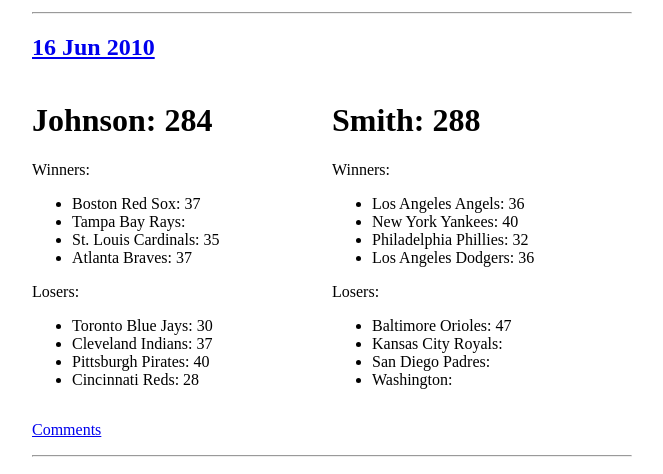
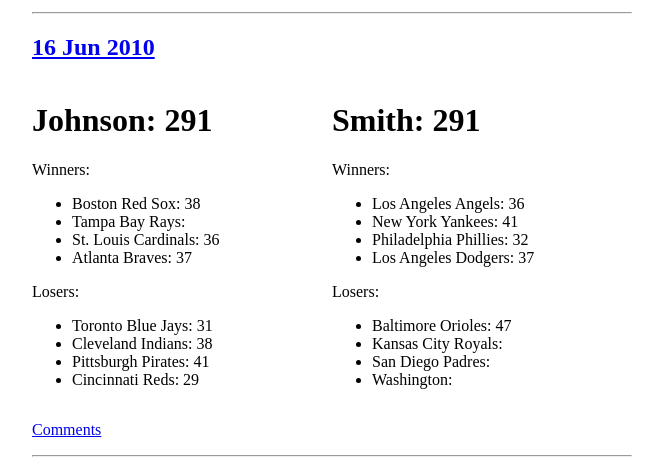
Before and after one commit to travisj/thebet, a Jekyll site: the page built from index.html, in a window 1280 px wide and 900 px high. Shown: the part 247-721 px from the top of the window, without its empty margins (308-971 px from the left). Built offline with Jekyll 4.4.1, drawn with Linux system fonts in a browser that asks for light colours; nearby versions of some CDN libraries; Markdown is read by kramdown in place of the engine named in the settings; the list of posts is cut into pages by our own code; comment, search, counter and statistics services are not loaded.

Commit message:
adding todays results

```diff
--- a/_posts/2010-06-16-Results.markdown
+++ b/_posts/2010-06-16-Results.markdown
@@ -1,21 +1,21 @@
 ---
 layout: post
-johnson: 284
-smith: 288
-tor: 30
-cle: 37
-bos: 37
-tb: 40
-pit: 40
-cin: 28
-stl: 35
+johnson: 291
+smith: 291
+tor: 31
+cle: 38
+bos: 38
+tb: 41
+pit: 41
+cin: 29
+stl: 36
 atl: 37
 bal: 47
 kc: 37
-nyy: 40
+nyy: 41
 laa: 36
 sd: 27
-wsh: 33
+wsh: 34
 phi: 32
-lad: 36
+lad: 37
 ---
```
